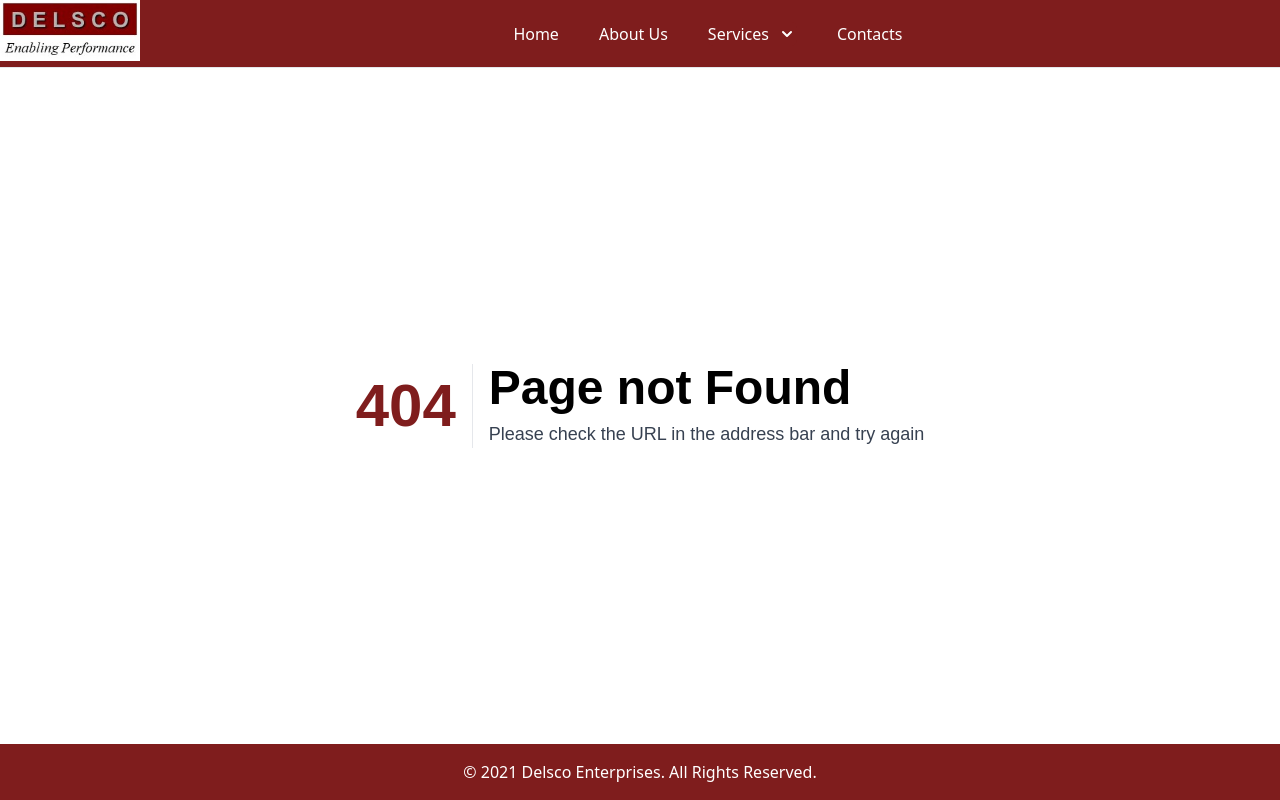
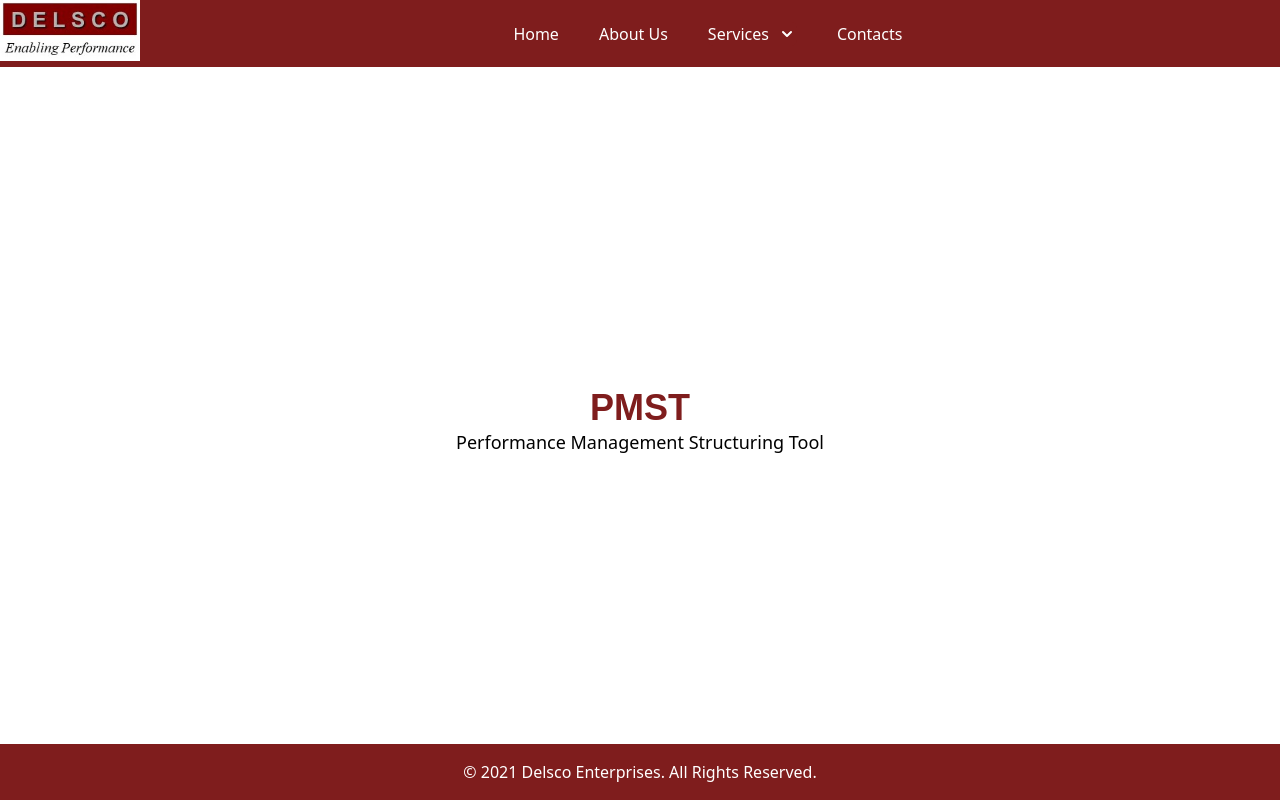
Before and after one commit to adagala/delsco, a Next.js app: page /pmst in a window 1280 px wide. Before the commit this address had no page. Built offline with nearby package versions, Linux system fonts and the light colour scheme; what @tailwindcss/typography would draw is missing.

Commit message:
add: pmst page

```diff
--- a/components/header.tsx
+++ b/components/header.tsx
@@ -9,11 +9,18 @@ import {
   MenuIcon,
   ViewGridIcon,
   XIcon,
-  SearchIcon
+  SearchIcon,
+  CubeIcon
 } from '@heroicons/react/outline'
 import { ChevronDownIcon } from '@heroicons/react/solid'
 
 const services = [
+  {
+    name: 'PMST',
+    description: 'Performance Management Structuring Tool',
+    href: 'pmst',
+    icon: CubeIcon
+  },
   {
     name: 'Professional Audit',
     description: 'of the Performance Management Value Chain',
--- /dev/null
+++ b/pages/pmst.tsx
@@ -0,0 +1,22 @@
+import { NextPage } from 'next'
+import Layout from '../components/layout'
+
+
+const PMST: NextPage = () => {
+    return (
+        <Layout title="PMST">
+            <main className="h-full">
+                <section className="flex flex-col justify-center items-center h-full mt-4">
+                    <div className="text-3xl xl:text-4xl font-work-sans font-bold text-red-900">
+                        PMST
+                    </div>
+                    <div className="text-lg">
+                        Performance Management Structuring Tool
+                    </div>
+                </section>
+            </main>
+        </Layout>
+    )
+}
+
+export default PMST
```
